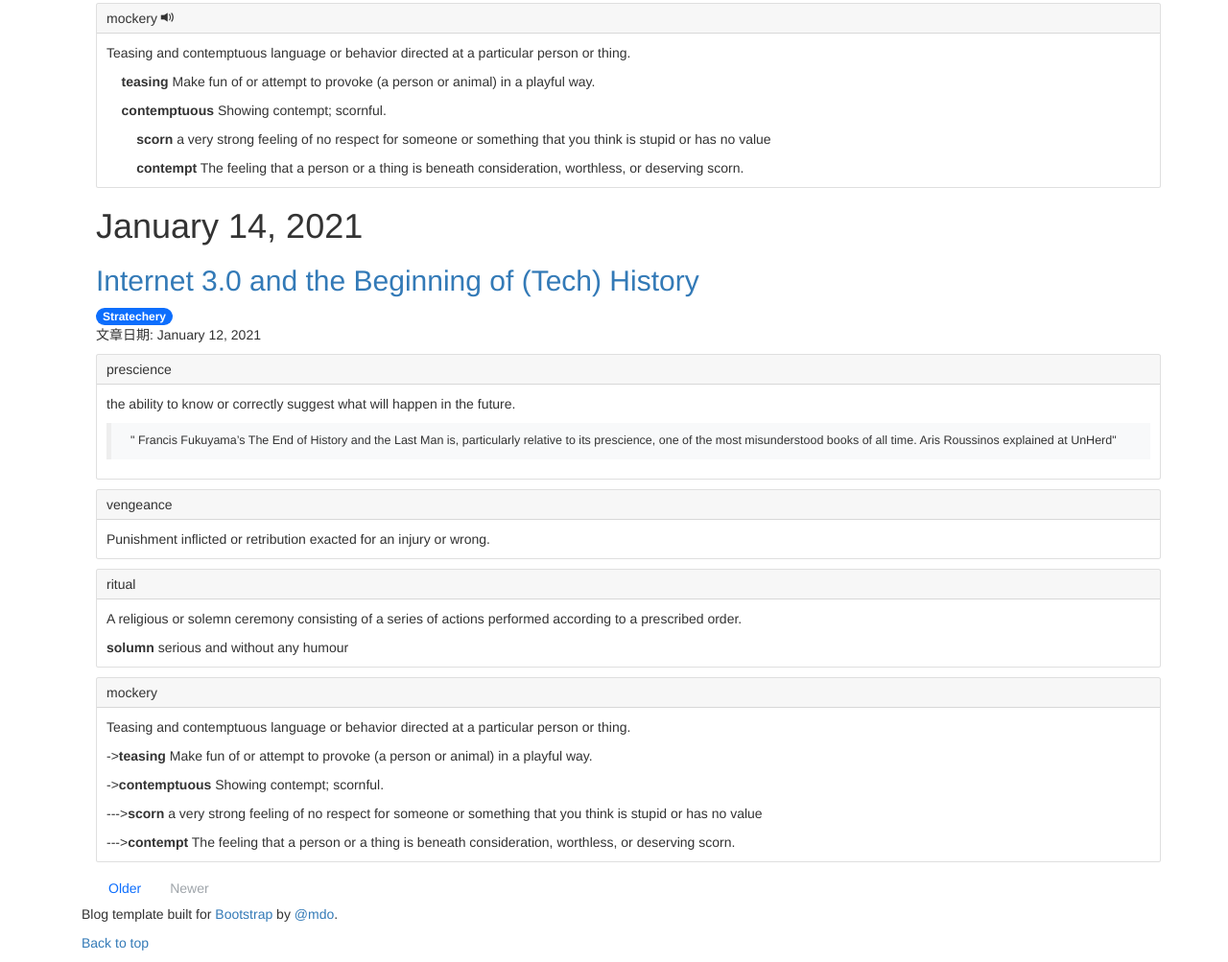
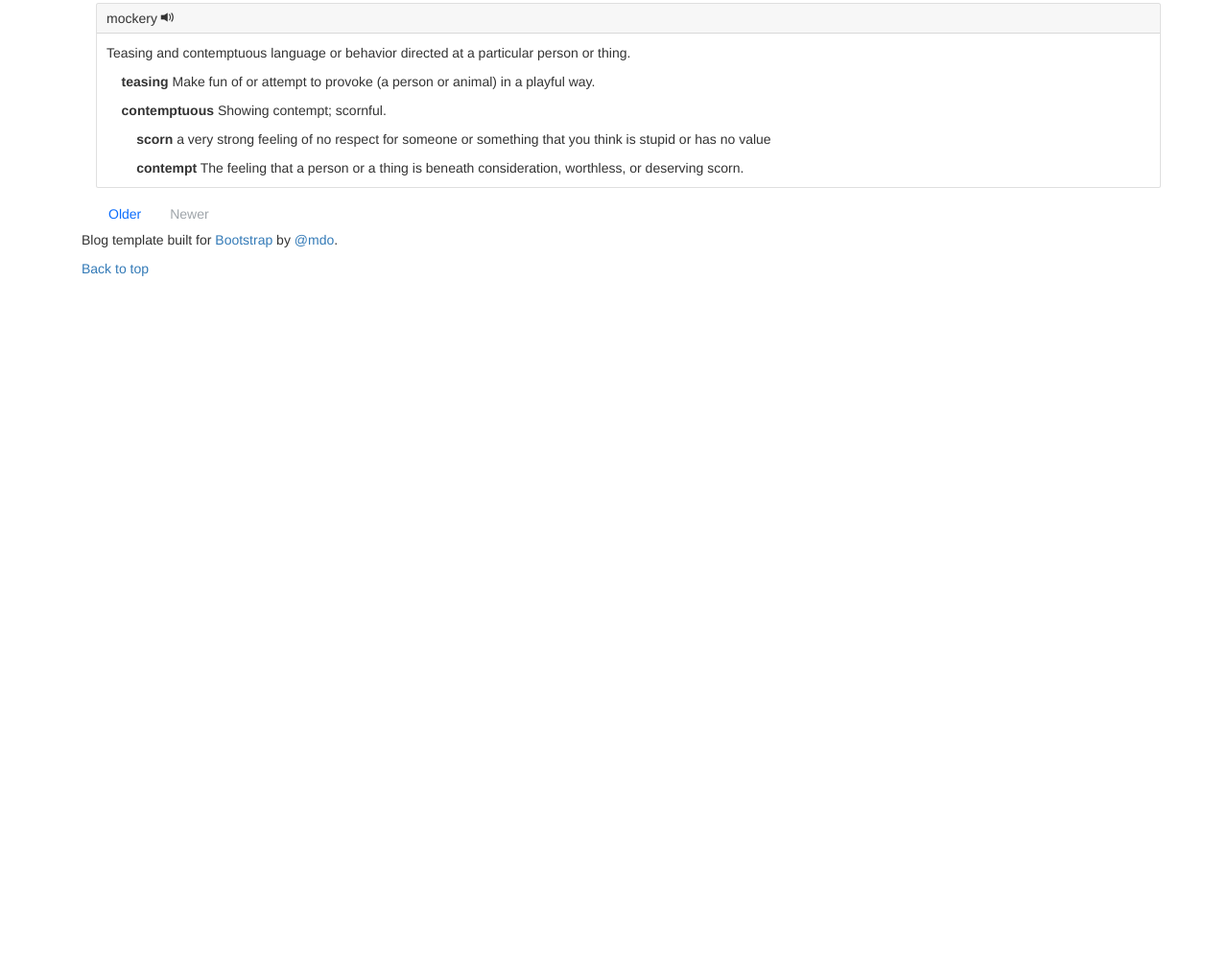
Before and after one commit to ioksengtan/vocart, a plain HTML site: page index.html in a window 1280 px wide. Shown: the part 689-1692 px from the top of the page at 96% size. After the commit the page ends 989 px from the top, so only its background shows below. Drawn offline with nearby package versions, Linux system fonts and the light colour scheme.

Commit message:
Update index.html

```diff
--- a/index.html
+++ b/index.html
@@ -94,52 +94,6 @@ Francis Fukuyama’s The End of History and the Last Man is, particularly relati
 
          </div><!-- /.blog-post -->
 
-      <div class="blog-post">
-		<h1>January 14, 2021</h1>
-        <h2 class="blog-post-title"><a href="https://stratechery.com/2021/internet-3-0-and-the-beginning-of-tech-history/" >Internet 3.0 and the Beginning of (Tech) History</a></h2>
-        <span class="badge bg-primary">Stratechery</span>
-        <p class="blog-post-meta">文章日期: <span>January 12, 2021</span> </p>
-
-
-        <div class="card mb-3" style="max-width: 100%;">
-          <div class="card-header">prescience</div>
-          <div class="card-body">
-            <p class="card-text">the ability to know or correctly suggest what will happen in the future.</p>
-            <blockquote class="blockquote bg-light">
-              <p class="mb-0">"
-Francis Fukuyama’s The End of History and the Last Man is, particularly relative to its prescience, one of the most misunderstood books of all time. Aris Roussinos explained at UnHerd"</p>
-            </blockquote>
-          </div>
-        </div>
-        <div class="card mb-3" style="max-width: 100%;">
-          <div class="card-header">vengeance</div>
-          <div class="card-body">
-            <!--<h5 class="card-title">definition</h5>-->
-            <p class="card-text">Punishment inflicted or retribution exacted for an injury or wrong.</p>
-          </div>
-        </div>
-        <div class="card mb-3" style="max-width: 100%;">
-          <div class="card-header">ritual </div>
-          <div class="card-body">
-
-            <p class="card-text">A religious or solemn ceremony consisting of a series of actions performed according to a prescribed order.</p>
-			<p class="card-text"><b>solumn</b> serious and without any humour</p>
-		 </div>
-        </div>
-        <div class="card mb-3" style="max-width: 100%;">
-          <div class="card-header">mockery</div>
-          <div class="card-body">
-            <p class="card-text">Teasing and contemptuous language or behavior directed at a particular person or thing.</p>
-			<p class="card-text">-><b>teasing</b> Make fun of or attempt to provoke (a person or animal) in a playful way.</p>
-			<p class="card-text">-><b>contemptuous</b> Showing contempt; scornful.</p>
-			<p class="card-text">---><b>scorn</b> a very strong feeling of no respect for someone or something that you think is stupid or has no value</p>
-			<p class="card-text">---><b>contempt</b> The feeling that a person or a thing is beneath consideration, worthless, or deserving scorn.</p>
-		 </div>
-        </div>
-
-
-         </div><!-- /.blog-post -->
-
       <nav class="blog-pagination">
         <a class="btn btn-outline-primary" href="#">Older</a>
         <a class="btn btn-outline-secondary disabled" href="#" tabindex="-1" aria-disabled="true">Newer</a>
```
